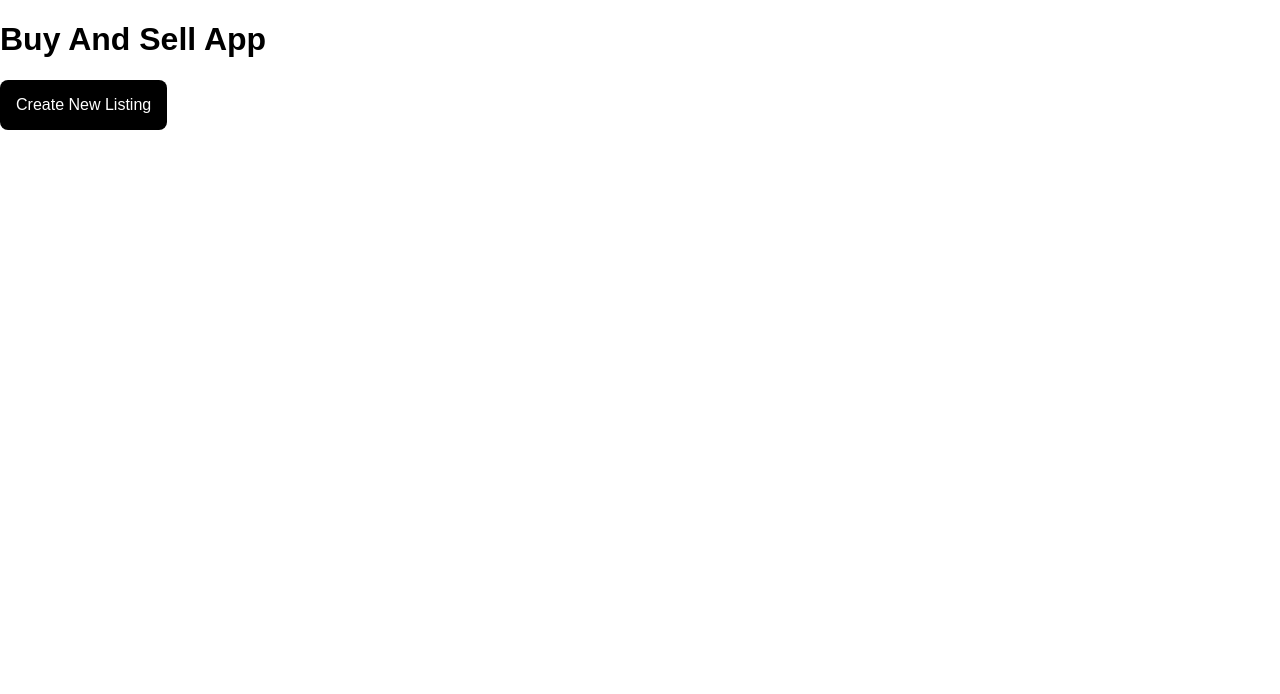
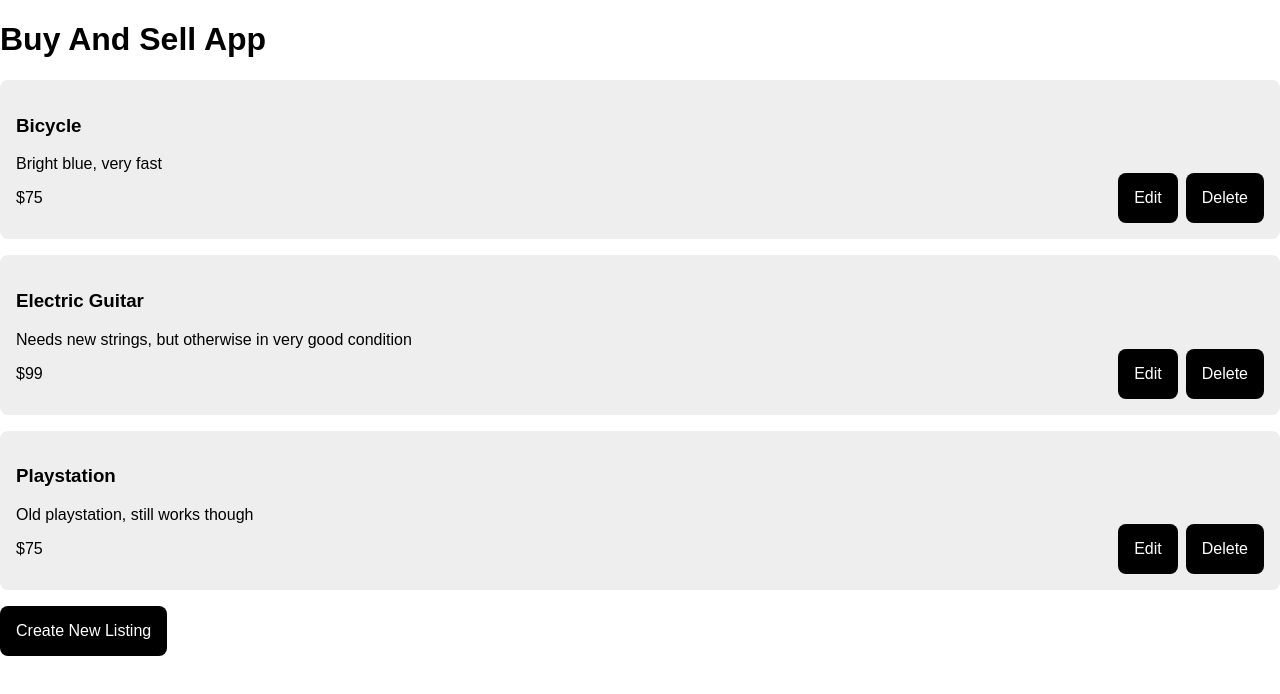
Before and after one commit to Josebratt/buy-sell, an Angular app: page /my-listings in a window 1280 px wide. Shown: the top 694 px of the page. Built offline with nearby package versions, Linux system fonts and the light colour scheme.

Commit message:
Update my-listings-page.component.ts

```diff
--- a/src/app/my-listings-page/my-listings-page.component.ts
+++ b/src/app/my-listings-page/my-listings-page.component.ts
@@ -1,4 +1,6 @@
 import { Component, OnInit } from '@angular/core';
+import { fakeMyListings } from "../fake-data";
+import { Listing } from "../types";
 
 @Component({
   selector: 'app-my-listings-page',
@@ -7,9 +9,16 @@ import { Component, OnInit } from '@angular/core';
 })
 export class MyListingsPageComponent implements OnInit {
 
+  listings: Listing[] = [];
+
   constructor() { }
 
   ngOnInit(): void {
+    this.listings = fakeMyListings;
+  }
+
+  onDeleteClicked(listingId: string): void{
+    alert(`deleting your linting with ${listingId}`);
   }
 
 }
```
